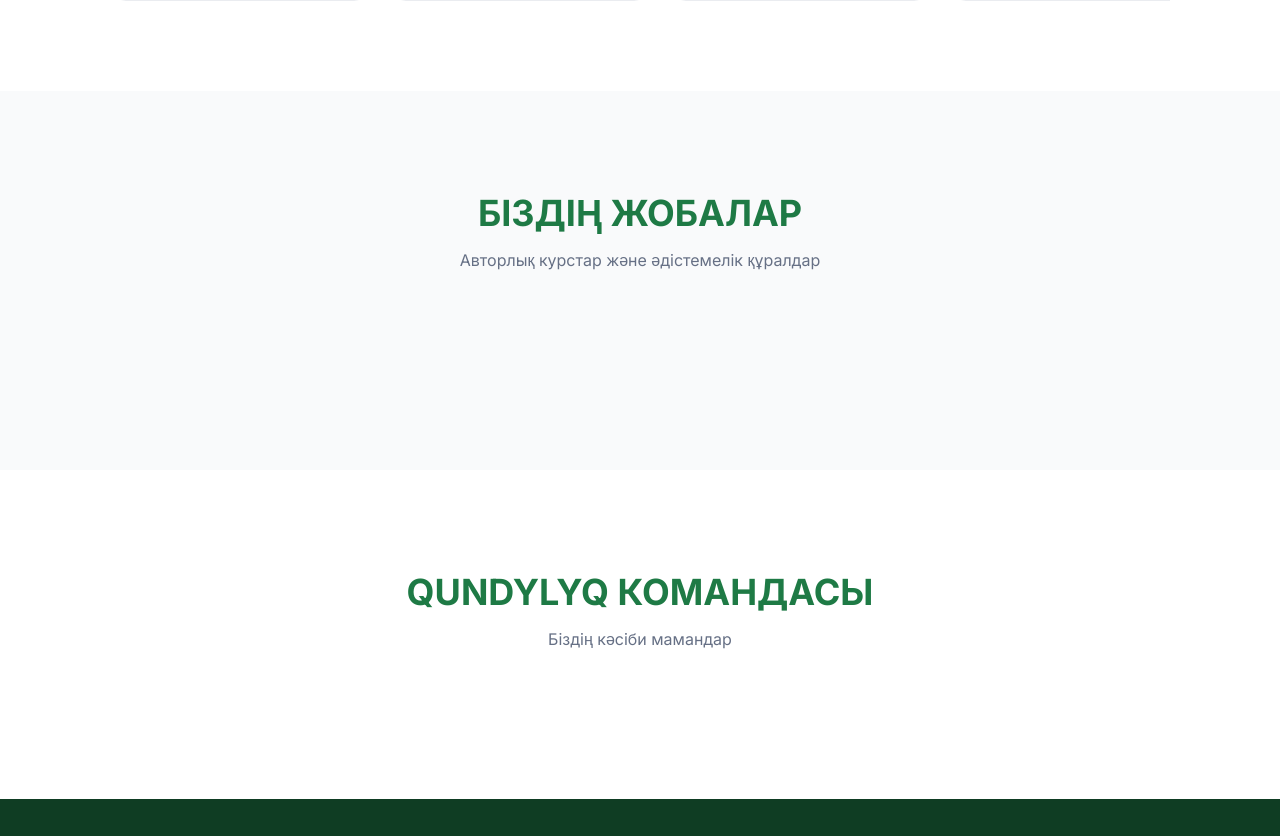
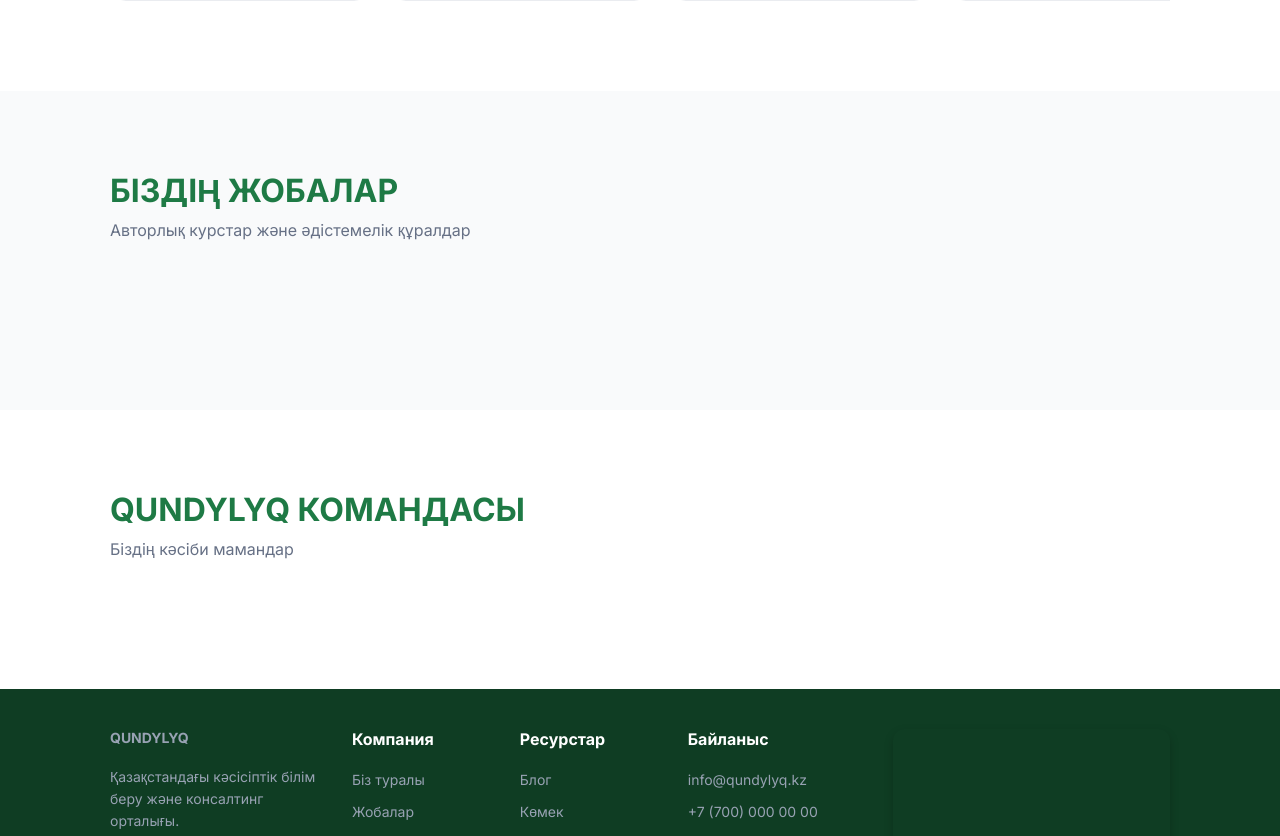
Before and after one commit to JonnyMayson/40-School-site, a Django app: page / in a window 1280 px wide. Shown: the part 1461-2297 px from the top of the page. Run offline with Django 5.2, Linux system fonts and the light colour scheme; data comes from the database, SQL or seed files in the repository; data that the repository does not hold is empty; a map, chart or similar area stays blank; grey boxes are pictures that could not be loaded.

Commit message:
changed visuals of blocks in main page

```diff
--- a/backend/templates/base.html
+++ b/backend/templates/base.html
@@ -53,22 +53,21 @@
 
         /* Заголовки секций */
         .section-header {
-            text-align: center;
-            margin-bottom: 50px;
+            text-align: left;
+            margin-bottom: 40px;
         }
 
         .section-header h2 {
-            font-size: 36px;
+            font-size: 32px;
             color: var(--primary);
-            font-weight: 700;
-            margin-bottom: 15px;
+            font-weight: 800;
+            margin-bottom: 10px;
             text-transform: uppercase;
         }
 
         .section-header p {
             color: var(--text-light);
             max-width: 600px;
-            margin: 0 auto;
         }
 
         /* Кнопки */
@@ -532,7 +531,7 @@
         }
 
         .projects {
-            padding: 100px 0;
+            padding: 80px 0;
             background: var(--bg-light);
             overflow: hidden;
         }
--- a/backend/templates/index.html
+++ b/backend/templates/index.html
@@ -195,7 +195,7 @@
     </div>
 </section>
 
-<section class="team" id="team" style="padding: 100px 0; background: #fff;" data-section="team">
+<section class="team" id="team" style="padding: 80px 0; background: #fff;" data-section="team">
     <div class="container">
         <div class="section-header">
             <h2 data-styleable="team-title">QUNDYLYQ КОМАНДАСЫ</h2>
```
